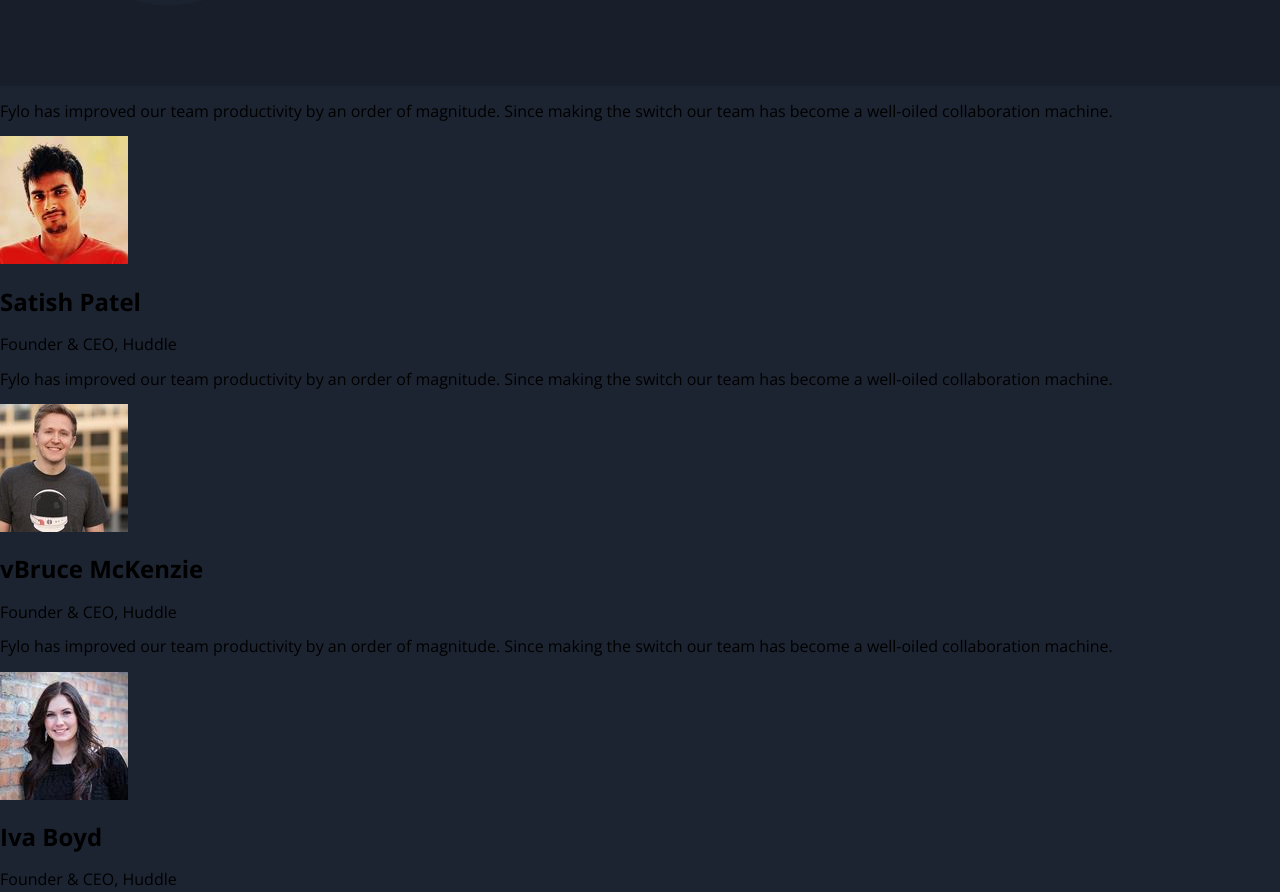
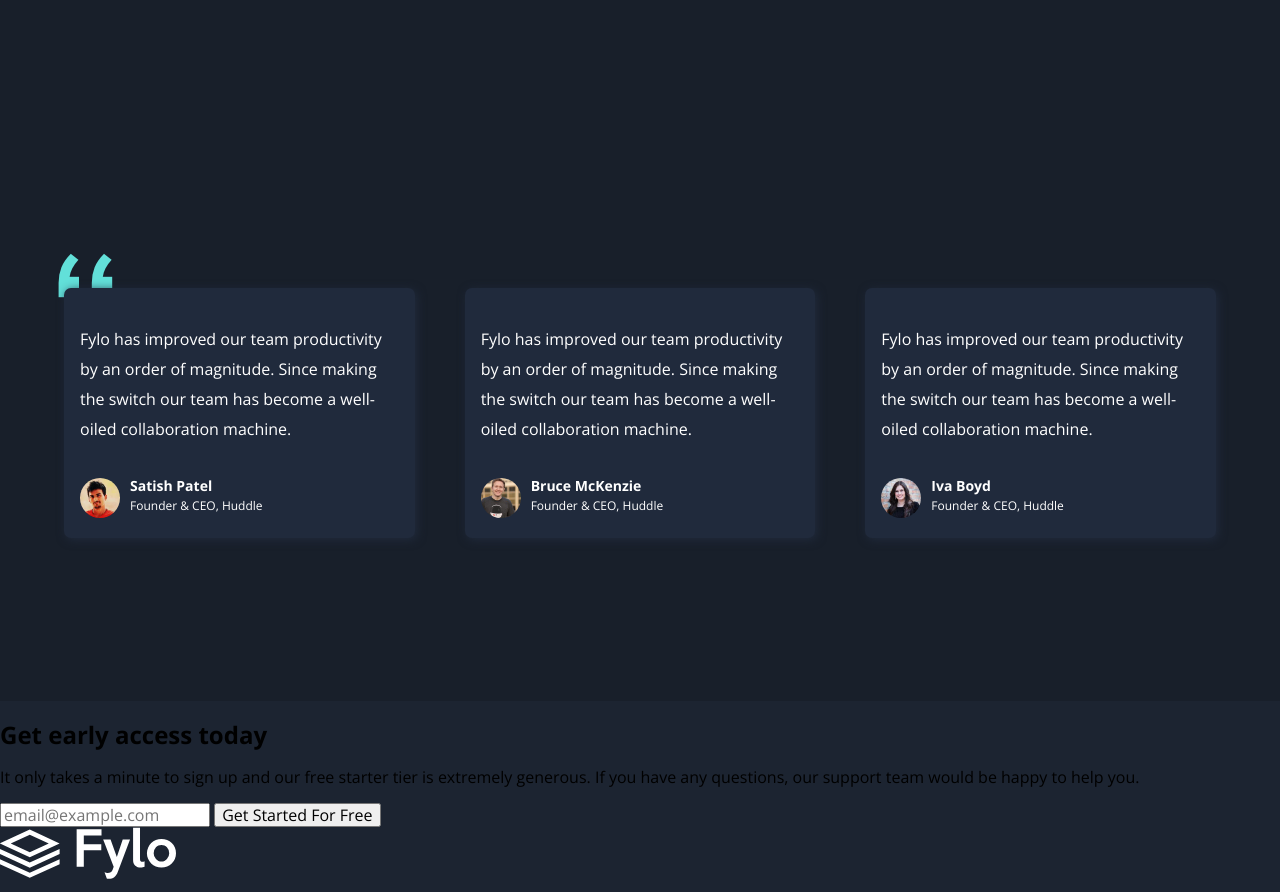
Before and after one commit to SantiagoGDev/FrontEndMentor-4, a plain HTML site: page index.html in a window 1280 px wide. Shown: the part 2806-3698 px from the top of the page. Drawn offline with nearby package versions, Linux system fonts and the light colour scheme.

Commit message:
Dando estilos a la section Experiences

```diff
--- a/css/estilos.css
+++ b/css/estilos.css
@@ -121,16 +121,13 @@ body{
 .advantage{
     background: var(--Dark_BlueM);
     color: #fff;
-    padding: 5rem 1rem ;
+    padding: 10%;
 
     display: grid;
     grid-template-columns: 1.2fr 1fr;
     gap: 30px;
 }
-.advantage__box-img{
-    width: 100%;
-    height: 100%;
-}
+
 .advantage__img{
     width: 100%;
     height: 100%;
@@ -165,13 +162,85 @@ body{
 }
 /*               Advantage        */
 
+/*               Experiences       */
+.experiences{
+    padding:  10% 5%;
+    background: var(--Dark_BlueM);
+}
+.exp__box{
+    position: relative;
+    z-index: 10;
+    padding: 35px 0;
 
+    display: grid;
+    grid-template-columns: repeat(auto-fit,minmax(280px,1fr));
+    gap: 50px;
+    grid-auto-rows: minmax(250px,1fr);
+}
+.exp__fondo{
+    position: absolute;
+    top: 0;
+    left: -0.5%;
+    z-index: -1;
+    width: 100%;
+    height: 100%;
+    background: url(../images/bg-quotes.png) ;
+    background-position: top/left;
+    background-repeat: no-repeat;
+}
+.exp__card{
+    position: relative;
+    display: flex;
+    flex-direction: column;
+    align-items: flex-start;
+    justify-content: space-evenly;
+
+    background: var(--Dark_BlueT);
+    padding: 1rem;
+    color: #fff;
+    border-radius: 7px;
+    box-shadow: 2px 2px 10px  0px var(--Dark_BlueT);
+}
+.exp__card-text{
+    font-size: 16px;
+    line-height: 30px;
+    margin-bottom: 30px;
+}
+.exp__card-box{
+    display: flex;
+    align-items: center;
+}
+.exp__card-img{
+    width: 40px;
+    height: 40px;
+    border-radius: 50%;
+    display: block;
+    margin-right: 10px;
+}
+.exp__card-name{
+    font-size: 14px;
+    margin: 0;
+}
+.exp__card-cargo{
+    margin: 5px 0;
+    font-size: 12px;
+}
+/*               Experiences       */
 
 
 /*               Media Queris          */
 @media screen and (max-width:1050px){
     .services__box{
         grid-template-columns: repeat(auto-fit,minmax(350px,1fr));
+    }
+    .advantage{
+        padding: 10% 8%;
+    }
+    .advantage__title{
+        font-size: 40px;
+    }
+    .advantage__description{
+        font-size: 18px;
     }
 }
 @media screen and (max-width:900px){
@@ -192,12 +261,7 @@ body{
     }
     .advantage{
         grid-template-columns: 1fr;
-    }
-    .advantage__title{
-        font-size: 40px;
-    }
-    .advantage__description{
-        font-size: 18px;
+        padding: 10% 5%;
     }
 
 }
@@ -241,6 +305,9 @@ body{
         font-size: 16px;
         line-height: 25px;
     }
+    .experiences{
+        padding: 20% 3%;
+    }
 }
 @media screen and (max-width:340px){
     .hero{
--- a/index.html
+++ b/index.html
@@ -103,6 +103,7 @@
     </section>
     <section class="experiences">
         <article class="exp__box">
+          <div class="exp__fondo"></div>
             <div class="exp__card">
               <p class="exp__card-text">
                 Fylo has improved our team productivity by an order of magnitude. Since making the switch our team has
@@ -124,7 +125,7 @@
               <div class="exp__card-box">
                 <img src="images/profile-2.jpg" alt="persona" class="exp__card-img">
                 <div>
-                  <h2 class="exp__card-name">vBruce McKenzie</h2>
+                  <h2 class="exp__card-name">Bruce McKenzie</h2>
                   <p class="exp__card-cargo">Founder & CEO, Huddle</p>
                 </div>
               </div>
```
